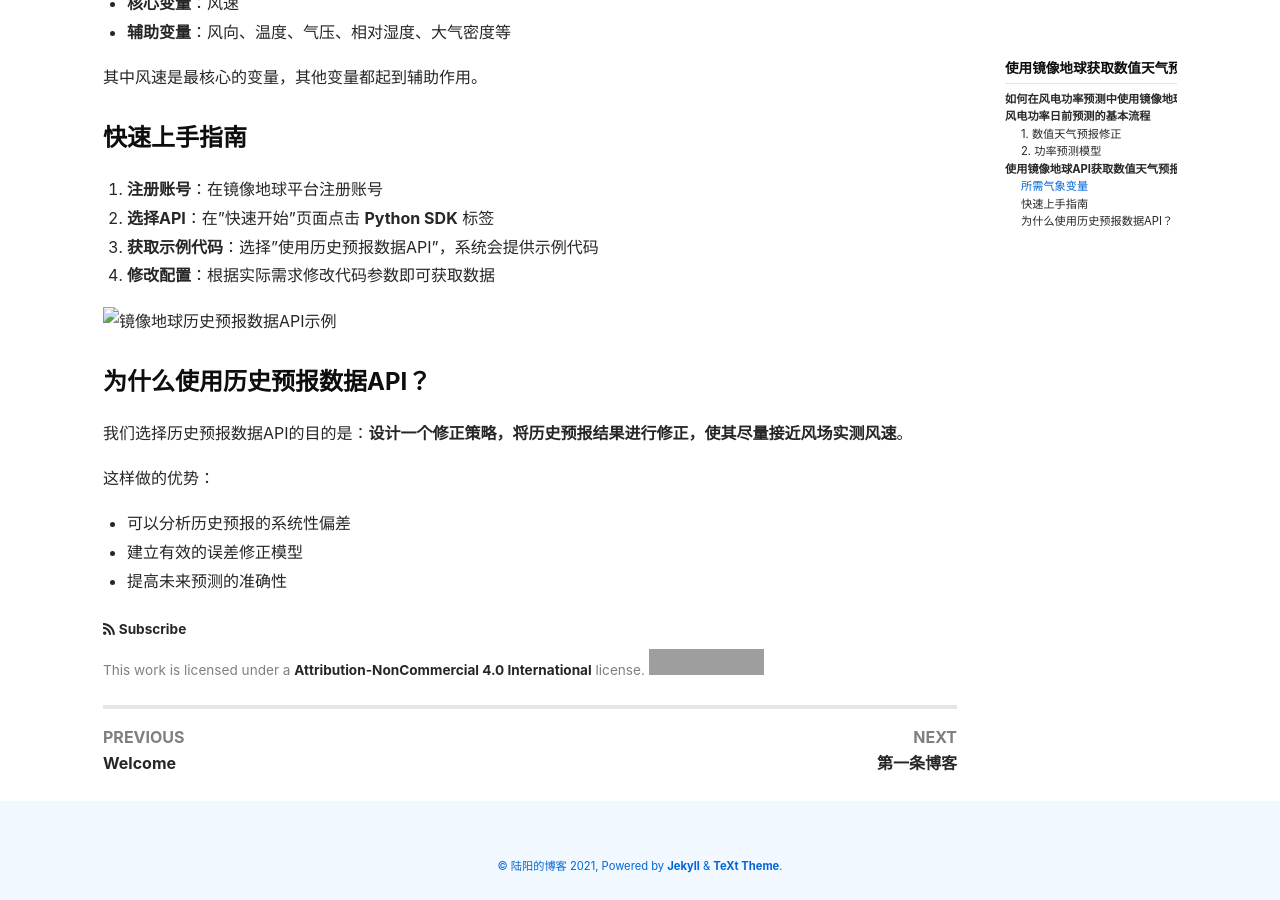
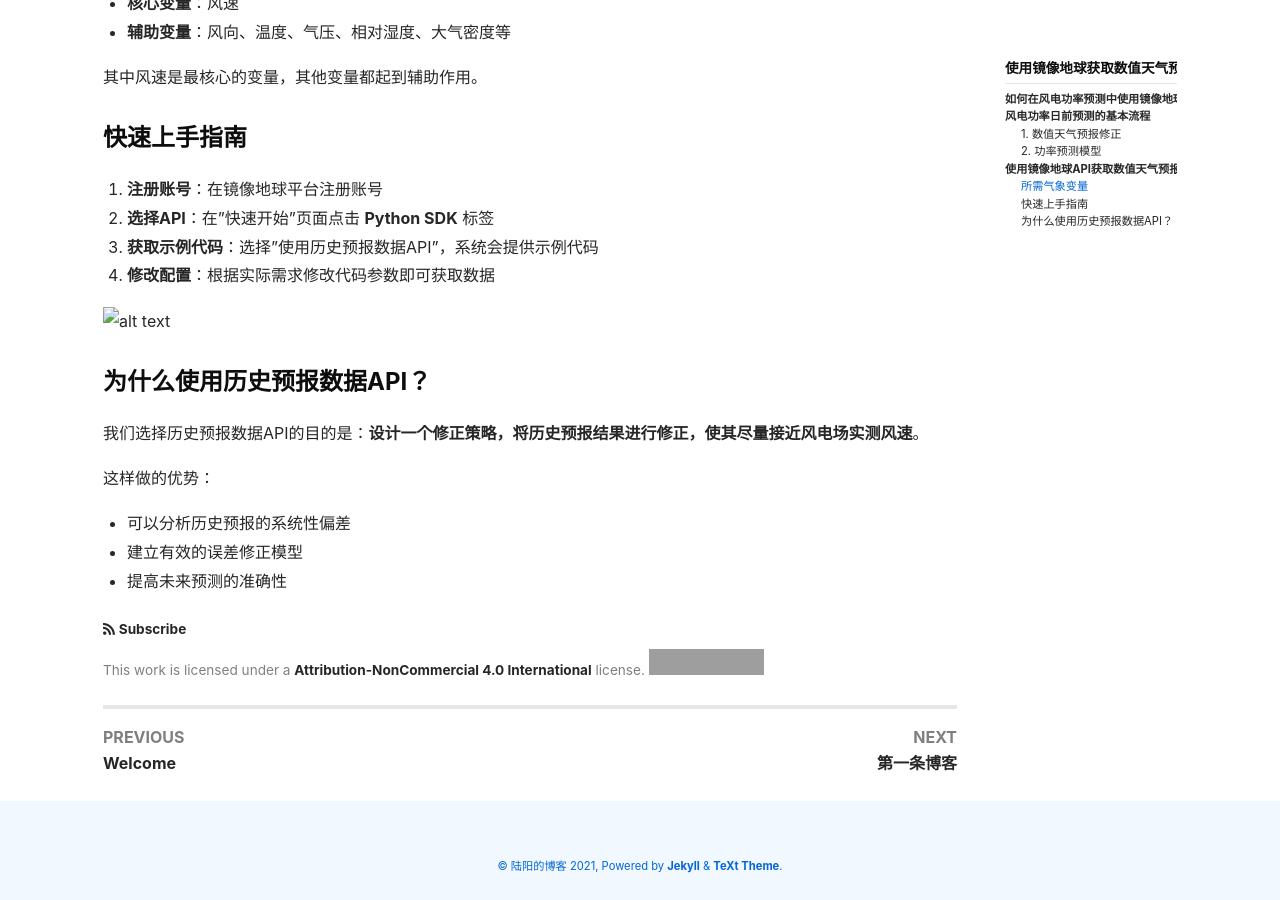
Before and after one commit to 1229308805/1229308805.github.io, a Jekyll site: the page built from _posts/2025-07-16-使用镜像地球获取数值天气预报数据助力新能源功率预测.md, in a window 1280 px wide and 900 px high, scrolled down 1929 px. Built offline with Jekyll 4.4.1, drawn with Linux system fonts in a browser that asks for light colours; nearby versions of some CDN libraries; grey boxes are pictures that could not be loaded.

```diff
--- a/_posts/2025-07-16-使用镜像地球获取数值天气预报数据助力新能源功率预测.md
+++ b/_posts/2025-07-16-使用镜像地球获取数值天气预报数据助力新能源功率预测.md
@@ -64,11 +64,10 @@ title: 使用镜像地球获取数值天气预报数据助力新能源功率预
 3. **获取示例代码**：选择"使用历史预报数据API"，系统会提供示例代码
 4. **修改配置**：根据实际需求修改代码参数即可获取数据
 
-![镜像地球历史预报数据API示例](../docs/assets/images/镜像地球历史预报数据api.jpg)
-
+![alt text](../docs/assets/images/镜像地球历史预报数据api.jpg)
 ### 为什么使用历史预报数据API？
 
-我们选择历史预报数据API的目的是：**设计一个修正策略，将历史预报结果进行修正，使其尽量接近风场实测风速**。
+我们选择历史预报数据API的目的是：**设计一个修正策略，将历史预报结果进行修正，使其尽量接近风电场实测风速**。
 
 这样做的优势：
 - 可以分析历史预报的系统性偏差
```
